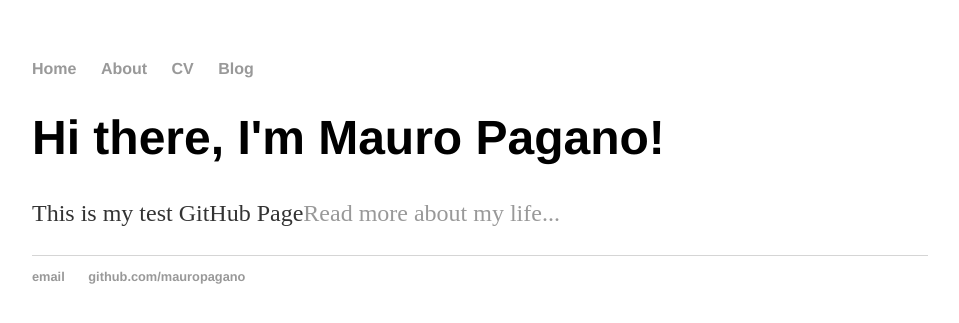
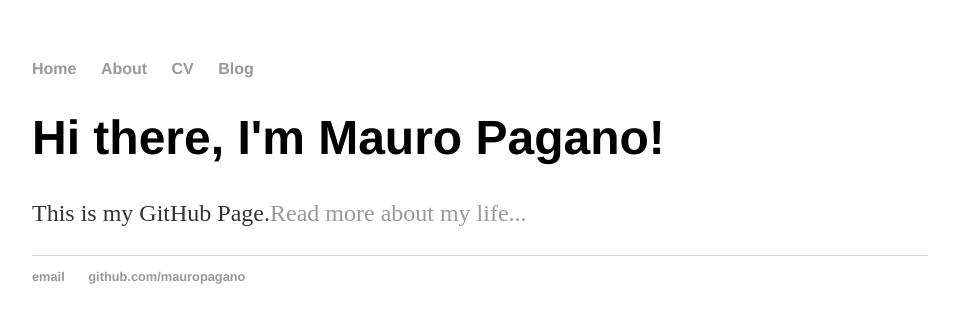
Before and after one commit to mauropagano/mauropagano.github.io, a Jekyll site: the page built from index.html, in a window 1280 px wide. Shown: the top 323 px of the page, without its empty margins (160-1119 px from the left). Built offline with Jekyll 4.4.1, drawn with Linux system fonts in a browser that asks for light colours.

Commit message:
Update index.html

```diff
--- a/index.html
+++ b/index.html
@@ -1,30 +1,8 @@
-<!DOCTYPE html>
-<html>
-	<head>
-		<title>Mauro Pagano</title>
-		<!-- link to main stylesheet -->
-		<link rel="stylesheet" type="text/css" href="/css/main.css">
-	</head>
-	<body>
-		<nav>
-    		<ul>
-        		<li><a href="/">Home</a></li>
-	        	<li><a href="/about">About</a></li>
-        		<li><a href="/cv">CV</a></li>
-        		<li><a href="/blog">Blog</a></li>
-    		</ul>
-		</nav>
-		<div class="container">
-    		<div class="blurb">
-        		<h1>Hi there, I'm Mauro Pagano!</h1>
-				<p>This is my test GitHub Page<a href="/about">Read more about my life...</a></p>
-    		</div><!-- /.blurb -->
-		</div><!-- /.container -->
-		<footer>
-    		<ul>
-        		<li><a href="mailto:mauro.pagano@gmail.com">email</a></li>
-        		<li><a href="https://github.com/mauropagano">github.com/mauropagano</a></li>
-			</ul>
-		</footer>
-	</body>
-</html>
+---
+layout: default
+title: Mauro Pagano
+---
+<div class="blurb">
+	<h1>Hi there, I'm Mauro Pagano!</h1>
+	<p>This is my GitHub Page.<a href="/about">Read more about my life...</a></p>
+</div><!-- /.blurb -->
```
